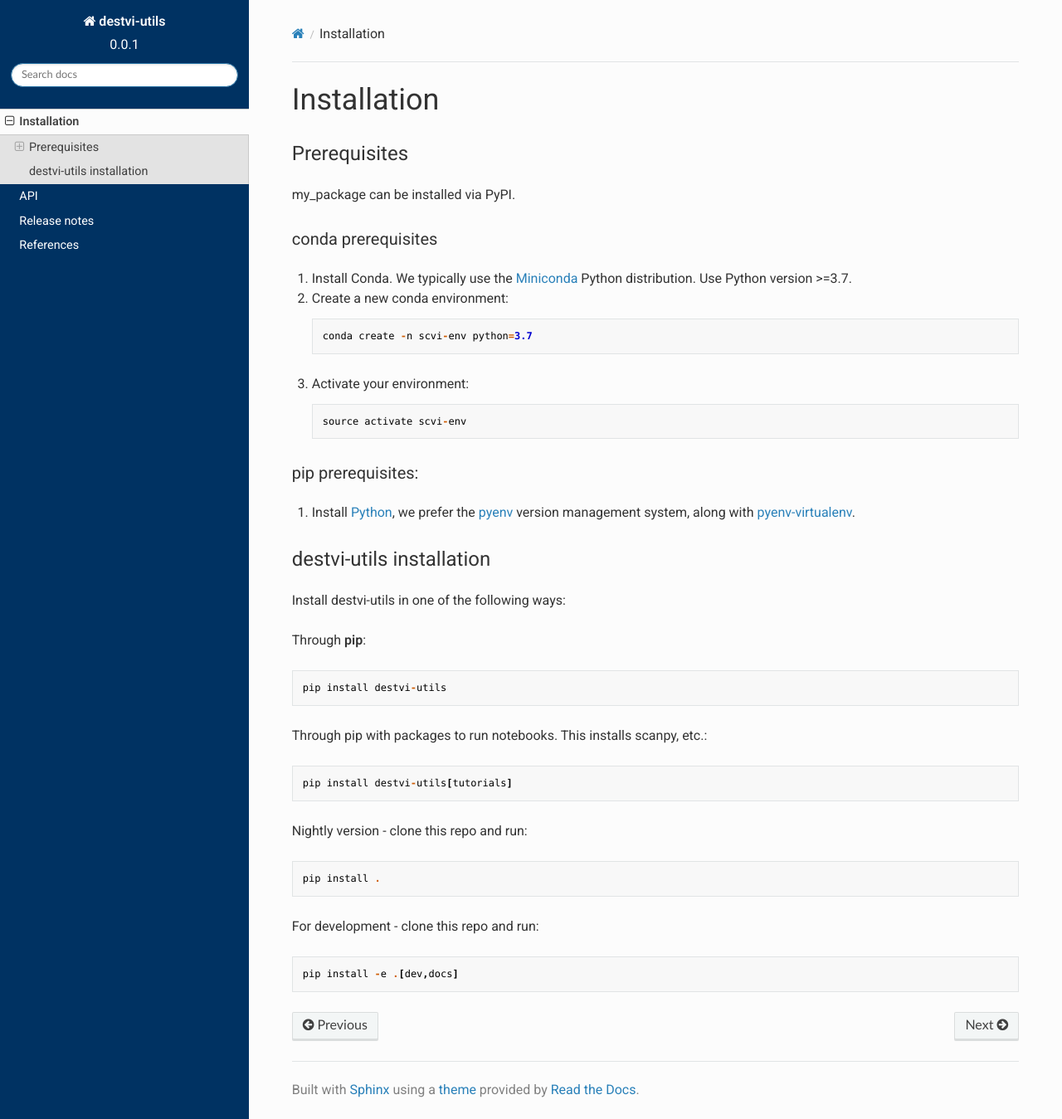
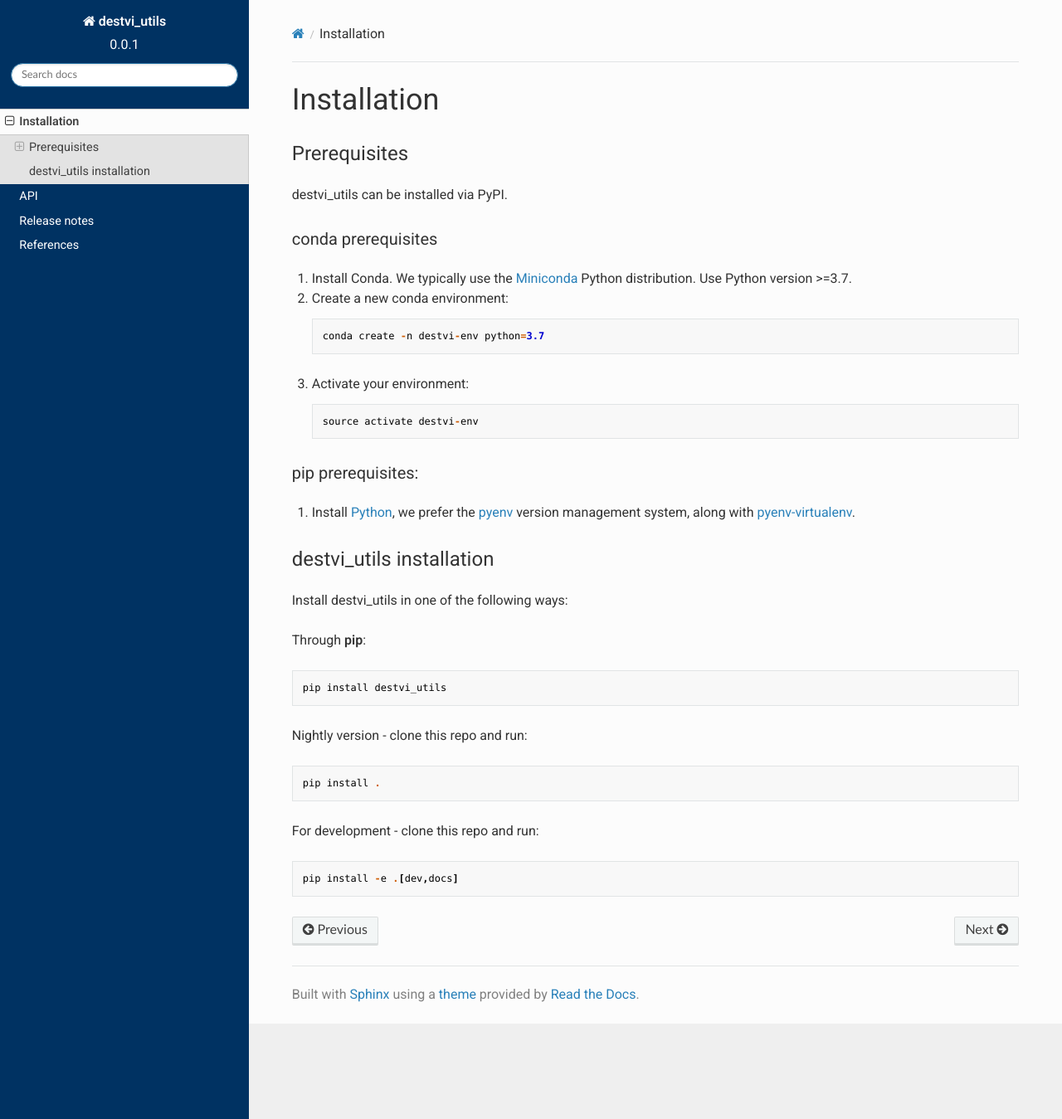
Before and after one commit to YosefLab/destvi_utils, a Sphinx documentation site: the page built from docs/installation.rst, in a window 1280 px wide and 1349 px high. Shown: the whole window at 83% size. Built offline with Sphinx 7.4.7 and the Read the Docs theme 2.0.0, drawn with Linux system fonts in a browser that asks for light colours.

Commit message:
Rewrote docs.

```diff
--- a/destvi_utils/__init__.py
+++ b/destvi_utils/__init__.py
@@ -4,10 +4,11 @@ import logging
 
 from rich.console import Console
 from rich.logging import RichHandler
+
 from ._destvi_utils import (
     automatic_proportion_threshold,
+    de_genes,
     explore_gamma_space,
-    de_genes,
     plot_de_genes,
 )
 
--- a/docs/conf.py
+++ b/docs/conf.py
@@ -13,7 +13,6 @@ HERE = Path(__file__).parent
 sys.path[:0] = [str(HERE.parent), str(HERE / "extensions")]
 
 import destvi_utils  # noqa
-
 
 # -- General configuration ---------------------------------------------
 
@@ -80,11 +79,12 @@ intersphinx_mapping = dict(
     torch=("https://pytorch.org/docs/master/", None),
     scanpy=("https://scanpy.readthedocs.io/en/stable/", None),
     pytorch_lightning=("https://pytorch-lightning.readthedocs.io/en/stable/", None),
+    scvi=("https://docs.scvi-tools.org/en/latest/", None),
 )
 
 
 # General information about the project.
-project = "destvi-utils"
+project = "destvi_utils"
 copyright = "2021, Yosef Lab, UC Berkeley"
 author = "Can Ergen"
 
--- a/docs/index.rst
+++ b/docs/index.rst
@@ -2,8 +2,7 @@
 destvi-utils documentation
 ========================
 
-Welcome! This is the corresponding documentation website for the destvi-utils
-<https://github.com/YosefLab/destvi-utils>`_. The purpose of this website is to demonstrate some of the functionality available for destvi-utils developer API users.
+Welcome! This is the corresponding documentation website for the `destvi-utils <https://github.com/YosefLab/destvi-utils>`_ package.
 
 
 .. toctree::
--- a/docs/installation.rst
+++ b/docs/installation.rst
@@ -4,7 +4,7 @@ Installation
 Prerequisites
 ~~~~~~~~~~~~~~
 
-my_package can be installed via PyPI.
+destvi_utils can be installed via PyPI.
 
 conda prerequisites
 ###################
@@ -13,11 +13,11 @@ conda prerequisites
 
 2. Create a new conda environment::
 
-    conda create -n scvi-env python=3.7
+    conda create -n destvi-env python=3.7
 
 3. Activate your environment::
 
-    source activate scvi-env
+    source activate destvi-env
 
 pip prerequisites:
 ##################
@@ -28,18 +28,14 @@ pip prerequisites:
 .. _Python: https://www.python.org/downloads/
 .. _PyTorch: http://pytorch.org
 
-destvi-utils installation
+destvi_utils installation
 ~~~~~~~~~~~~~~~~~~~~~~~
 
-Install destvi-utils in one of the following ways:
+Install destvi_utils in one of the following ways:
 
 Through **pip**::
 
-    pip install destvi-utils
-
-Through pip with packages to run notebooks. This installs scanpy, etc.::
-
-    pip install destvi-utils[tutorials]
+    pip install destvi_utils
 
 Nightly version - clone this repo and run::
 
```
Also changed, not shown: README.md (+5 -5 lines), pyproject.toml (+6 -7 lines), docs/release_notes/v0.1.0.rst (line endings or trailing spaces).
